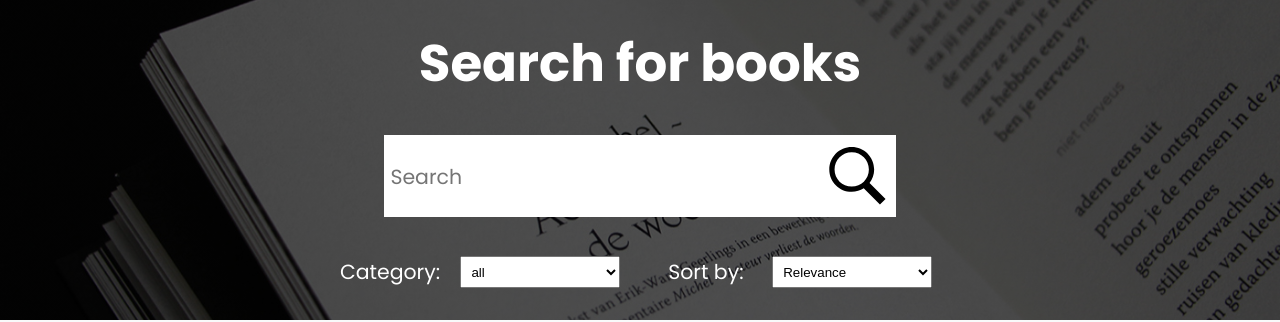
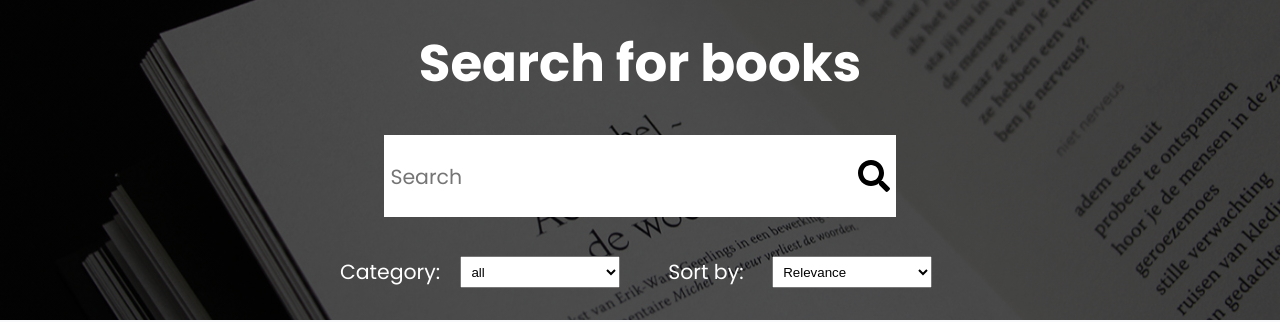
Before and after one commit to Max251203/Modsen-Practice, a React (Vite) app in the folder book-search/: page / in a window 1280 px wide. Shown: the top 322 px of the page. Built offline with nearby package versions, Linux system fonts and the light colour scheme.

Commit message:
search icon

```diff
--- a/book-search/src/components/SearchForm/SearchForm.jsx
+++ b/book-search/src/components/SearchForm/SearchForm.jsx
@@ -1,5 +1,6 @@
 import React, { useState } from "react";
 import SearchImg from "images/search.svg";
+import { FaSearch } from "react-icons/fa";
 import { useGlobalContext } from "@/context";
 import { categories, sortOptions } from "constants/formConstants";
 import SelectBox from "./SelectBox";
@@ -59,7 +60,7 @@ const SearchForm = () => {
             onKeyPress={handleKeyPress}
           />
           <button type="submit" className="flex-center">
-            <img src={SearchImg} alt="search" id="searchImg" />
+            <FaSearch className="text-purple" size={32} />
           </button>
         </div>
       </div>
```
